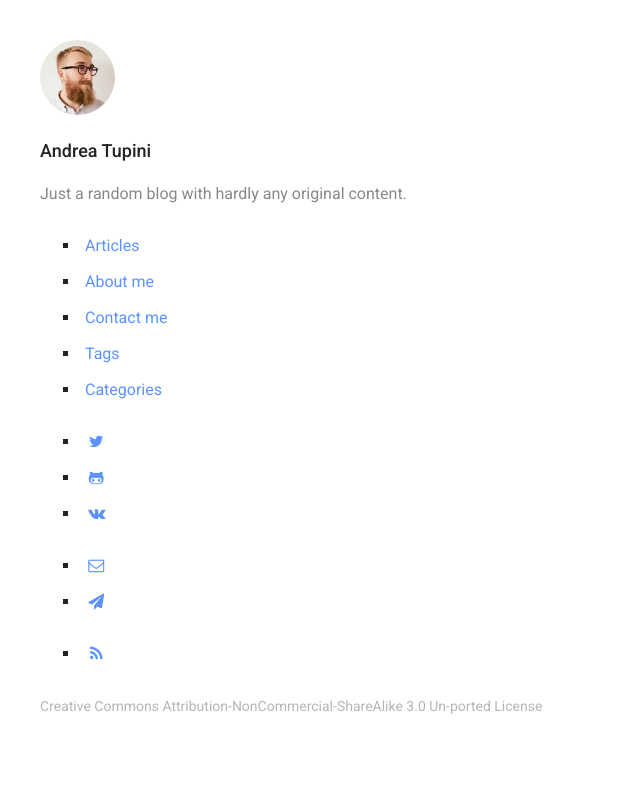
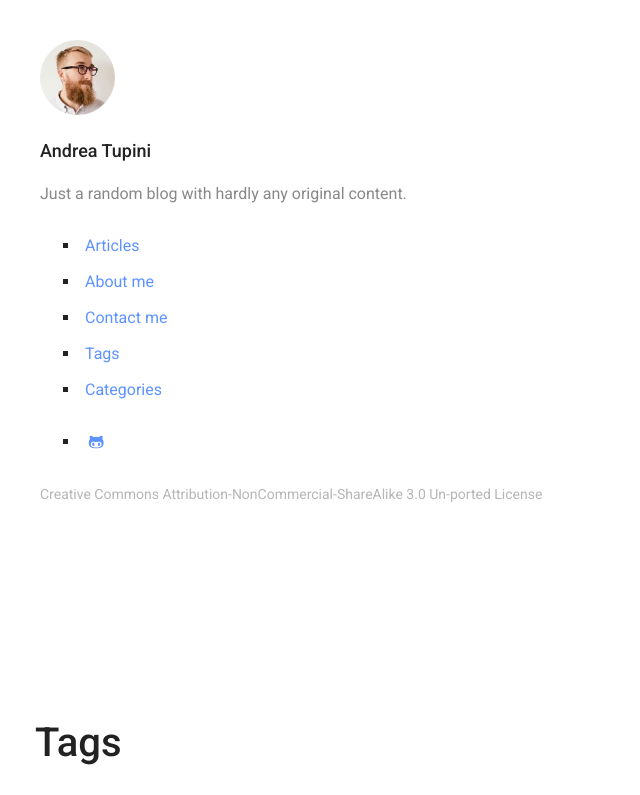
Before and after one commit to tupini07/tupini07.github.io, a Gatsby site: page /tags in a window 1280 px wide. Shown: the top 795 px of the page, without its empty margins (0-640 px from the left). Built offline with nearby package versions, Linux system fonts and the light colour scheme; Gatsby itself is replaced by a stand-in of ours; some packages are replaced by stand-ins of ours.

Commit message:
sidebar links are only shown if specified

```diff
--- a/src/components/Links/index.tsx
+++ b/src/components/Links/index.tsx
@@ -4,17 +4,15 @@ import '../../assets/fonts/fontello-771c82e0/css/fontello.css';
 
 const Links = ({ data: author }) => {
   const links = {
-    telegram: author.telegram,
-    twitter: author.twitter,
-    github: author.github,
-    vk: author.vk,
-    rss: author.rss,
-    email: author.email,
+    telegram: [author.telegram],
+    twitter: [author.twitter],
+    github: [author.github],
+    vk: [author.vk],
+    rss: [author.rss],
+    email: [author.email],
   };
 
-  return (
-    <div className={linkStyle.links}>
-      <ul className={linkStyle.linksList}>
+  const twitterElement = author.twitter ? (
     <li className={linkStyle.linksListItem}>
       <a
         href={`https://www.twitter.com/${links.twitter}`}
@@ -24,40 +22,72 @@ const Links = ({ data: author }) => {
         <i className="icon-twitter" />
       </a>
     </li>
+  ) : (
+    ''
+  );
+
+  const githubElement = author.github ? (
     <li className={linkStyle.linksListItem}>
-          <a
-            href={`https://www.github.com/${links.github}`}
-            target="_blank"
-            rel="noopener noreferrer"
-          >
+      <a href={`https://www.github.com/${links.github}`} target="_blank" rel="noopener noreferrer">
         <i className="icon-github" />
       </a>
     </li>
+  ) : (
+    ''
+  );
+
+  const vkElement = author.vk ? (
     <li className={linkStyle.linksListItem}>
       <a href={`https://www.vk.com/${links.vk}`} target="_blank" rel="noopener noreferrer">
         <i className="icon-vkontakte" />
       </a>
     </li>
-      </ul>
-      <ul className="links__list">
+  ) : (
+    ''
+  );
+
+  const emailElement = author.email ? (
     <li className={linkStyle.linksListItem}>
       <a href={`mailto:${links.email}`}>
         <i className="icon-mail" />
       </a>
     </li>
+  ) : (
+    ''
+  );
+
+  const telegramElement = author.telegram ? (
     <li className={linkStyle.linksListItem}>
       <a href={`telegram:${links.telegram}`}>
         <i className="icon-paper-plane" />
       </a>
     </li>
-      </ul>
-      <ul className="links__list">
+  ) : (
+    ''
+  );
+
+  const rssElement = author.rss ? (
     <li className={linkStyle.linksListItem}>
-          <a href={links.rss}>
+      <a href={`${links.rss}`}>
         <i className="icon-rss" />
       </a>
     </li>
+  ) : (
+    ''
+  );
+
+  return (
+    <div className={linkStyle.links}>
+      <ul className={linkStyle.linksList}>
+        {twitterElement}
+        {githubElement}
+        {vkElement}
       </ul>
+      <ul className={linkStyle.linksList}>
+        {emailElement}
+        {telegramElement}
+      </ul>
+      <ul className={linkStyle.linksList}>{rssElement}</ul>
     </div>
   );
 };
```
Lines whose indentation alone changed are shown as unchanged.
